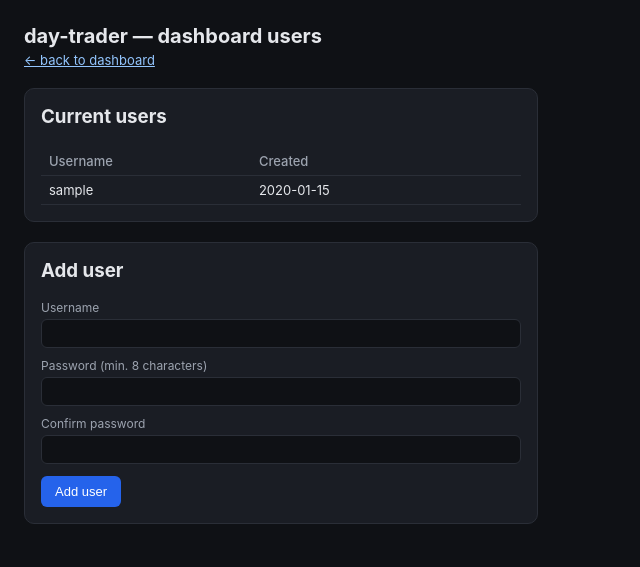
After one commit to jmkcreativeworks-dev/day-trader, a Python web app: template app/templates/users.html in a window 1280 px wide. The commit adds this page. Shown: the top 567 px of the page, without its empty margins (0-640 px from the left). Run offline with Jinja, Linux system fonts and the light colour scheme; the template is opened without the code that fills it: most values are stand-ins (such as "Sample title", 1, 10 or a date in 2020).

Commit message:
Replace single-credential Basic Auth with DB-backed multi-user accounts
New dashboard_users table (username, bcrypt password_hash, created_at).
app/auth.py rewritten to check credentials against it via
bcrypt.checkpw, with a dummy hash check on unknown usernames so
"wrong password" and "no such user" take the same amount of time, and
stashes the authenticated username on request.state.username.

.env's DASHBOARD_USERNAME/DASHBOARD_PASSWORD now only bootstrap the
first account when dashboard_users is empty (app still refuses to
start if it's empty and the password is blank); once any user exists
those vars are never read again. New /users page to list/add/delete
accounts, linked from the dashboard header, with safeguards against
deleting yourself or the last remaining user.

Known gap (flagged, not fixed): any logged-in user can add or delete
any other user - fine solo, would need tightening before a second
person gets access. Noted in day-trader-spec.md and CHANGELOG.md.

```diff
--- a/app/config.py
+++ b/app/config.py
@@ -35,7 +35,9 @@ class Settings:
 
     # HTTP Basic Auth on the whole app - defense in depth in case the
     # dashboard is ever reached directly via LAN/Tailscale IP instead of
-    # through the Cloudflare-Access-gated hostname.
+    # through the Cloudflare-Access-gated hostname. Users are DB-backed
+    # (dashboard_users, managed from /users) - these two vars only seed
+    # the first account when that table is empty.
     DASHBOARD_USERNAME: str = os.getenv("DASHBOARD_USERNAME", "admin")
     DASHBOARD_PASSWORD: str = os.getenv("DASHBOARD_PASSWORD", "")
 
--- a/app/templates/dashboard.html
+++ b/app/templates/dashboard.html
@@ -41,6 +41,7 @@
   </span>
   {% if state.paused_reason %} — {{ state.paused_reason }}{% endif %}
   · last tick: {{ state.last_tick_at or 'never' }}
+  · <a href="/users" style="color:#93c5fd;">manage users</a>
 </div>
 
 <div class="grid">
--- /dev/null
+++ b/app/templates/users.html
@@ -0,0 +1,72 @@
+<!DOCTYPE html>
+<html lang="en">
+<head>
+<meta charset="UTF-8">
+<title>day-trader — users</title>
+<style>
+  :root { color-scheme: dark; }
+  body { font-family: -apple-system, Segoe UI, Roboto, sans-serif; background:#0f1115; color:#e5e7eb; margin:0; padding:24px; }
+  h1 { font-size:20px; margin:0 0 4px; }
+  h3 { margin-top:0; }
+  .sub { color:#9ca3af; font-size:13px; margin-bottom:20px; }
+  .sub a { color:#93c5fd; }
+  .card { background:#1a1d24; border:1px solid #2a2e37; border-radius:10px; padding:16px; margin-bottom:20px; max-width:480px; }
+  table { width:100%; border-collapse:collapse; font-size:13px; }
+  th, td { text-align:left; padding:6px 8px; border-bottom:1px solid #2a2e37; }
+  th { color:#9ca3af; font-weight:500; }
+  button { background:#2563eb; color:white; border:none; padding:8px 14px; border-radius:6px; cursor:pointer; font-size:13px; }
+  button.danger { background:#dc2626; padding:4px 10px; font-size:12px; }
+  input[type=text], input[type=password] { background:#0f1115; border:1px solid #2a2e37; color:#e5e7eb; padding:6px 8px; border-radius:6px; width:100%; box-sizing:border-box; }
+  label { display:block; font-size:12px; color:#9ca3af; margin:10px 0 4px; }
+  .error { background:#5f1e1e; color:#fca5a5; padding:10px 12px; border-radius:6px; margin-bottom:16px; font-size:13px; max-width:480px; }
+  .you { color:#93c5fd; font-size:11px; }
+</style>
+</head>
+<body>
+
+<h1>day-trader — dashboard users</h1>
+<div class="sub"><a href="/">&larr; back to dashboard</a></div>
+
+{% if error %}
+<div class="error">{{ error }}</div>
+{% endif %}
+
+<div class="card">
+  <h3>Current users</h3>
+  <table>
+    <tr><th>Username</th><th>Created</th><th></th></tr>
+    {% for u in users %}
+    <tr>
+      <td>{{ u.username }}{% if u.username == current_username %} <span class="you">(you)</span>{% endif %}</td>
+      <td>{{ u.created_at.strftime("%Y-%m-%d") if u.created_at else '-' }}</td>
+      <td>
+        {% if u.username != current_username and users|length > 1 %}
+        <form method="post" action="/users/{{ u.id }}/delete" style="margin:0"
+              onsubmit="return confirm('Delete user \'{{ u.username }}\'? This cannot be undone.');">
+          <button class="danger" type="submit">Delete</button>
+        </form>
+        {% endif %}
+      </td>
+    </tr>
+    {% endfor %}
+  </table>
+</div>
+
+<div class="card">
+  <h3>Add user</h3>
+  <form method="post" action="/users/add">
+    <label>Username</label>
+    <input type="text" name="username" required>
+
+    <label>Password (min. 8 characters)</label>
+    <input type="password" name="password" minlength="8" required>
+
+    <label>Confirm password</label>
+    <input type="password" name="confirm_password" minlength="8" required>
+
+    <div style="margin-top:12px;"><button type="submit">Add user</button></div>
+  </form>
+</div>
+
+</body>
+</html>
--- a/requirements.txt
+++ b/requirements.txt
@@ -11,3 +11,4 @@ pandas==2.2.2
 numpy==1.26.4
 pyyaml==6.0.2
 python-multipart==0.0.9
+bcrypt==4.2.0
```
Also changed, not shown: app/auth.py (+36 -10 lines), app/main.py (+85 -7 lines), app/models.py (+9 -0 lines), day-trader-spec.md (+22 -0 lines), CHANGELOG.md, 1 other file.
